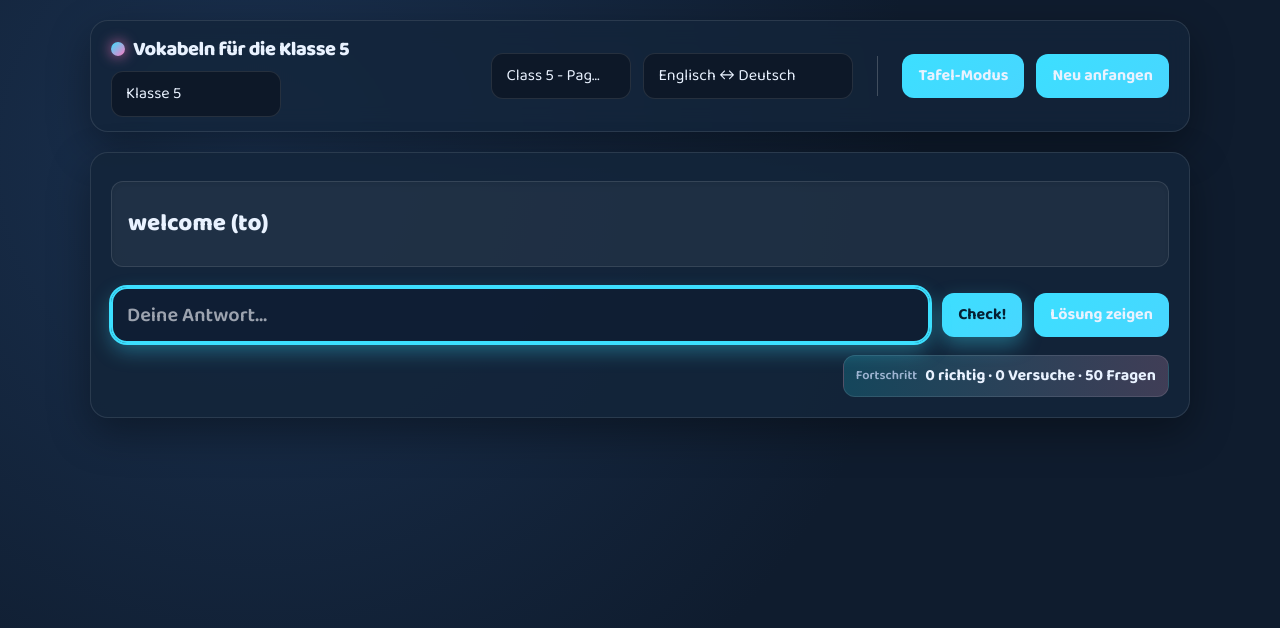
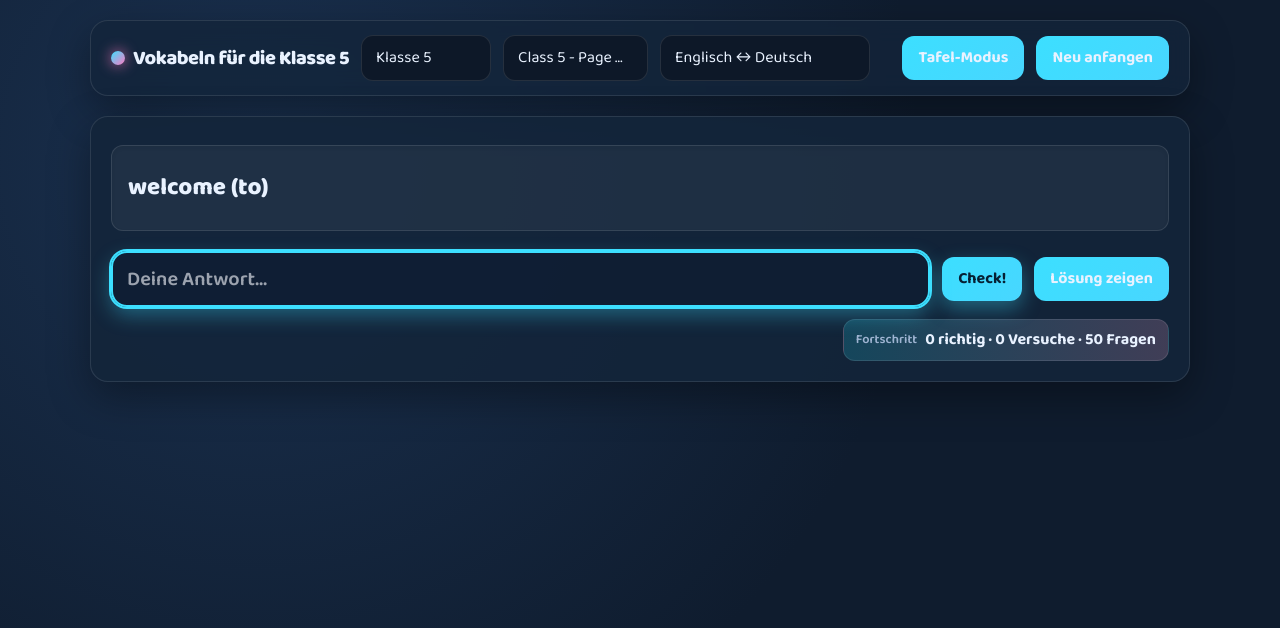
Before and after one commit to marcbey/vocabeln, a React (Vite) app: page / in a window 1280 px wide. Shown: the top 628 px of the page. Built offline with nearby package versions, Linux system fonts and the light colour scheme.

Commit message:
refactor(header): align controls on one responsive row

```diff
--- a/src/components/Header.jsx
+++ b/src/components/Header.jsx
@@ -1,5 +1,4 @@
 import { useState } from 'react';
-import ClassSelect from './header/ClassSelect.jsx';
 import HeaderDesktopControls from './header/HeaderDesktopControls.jsx';
 import HeaderMobilePanel from './header/HeaderMobilePanel.jsx';
 import MobileMenuButton from './header/MobileMenuButton.jsx';
@@ -52,10 +51,9 @@ export default function Header({
   };
 
   return (
-    <header className="w-full max-w-[1100px] bg-panel/80 backdrop-blur-md border border-white/10 rounded-xl2 px-4 py-3 md:px-5 md:py-3.5 flex flex-col md:flex-row md:items-center md:gap-4 gap-3 shadow-deep">
-      <div className="flex items-start justify-between gap-3 md:min-w-[295px]">
-        <div className="flex min-w-0 flex-col gap-2">
-          <h1 className="m-0 text-xl tracking-tight flex items-center gap-2 font-extrabold">
+    <header className="w-full max-w-[1100px] bg-panel/80 backdrop-blur-md border border-white/10 rounded-xl2 px-4 py-3 md:px-5 md:py-3.5 flex flex-col gap-3 shadow-deep">
+      <div className="flex w-full items-center gap-3">
+        <h1 className="m-0 text-lg md:text-xl tracking-tight flex items-center gap-2 font-extrabold shrink-0 whitespace-nowrap">
           <span
             className="w-3.5 h-3.5 rounded-full inline-block"
             style={{
@@ -65,40 +63,40 @@ export default function Header({
           />
           {headline}
         </h1>
-          <ClassSelect
-            value={activeClassId}
-            options={classOptions}
-            onChange={handleClassChange}
-            className="w-[150px] sm:w-[170px]"
+
+        <HeaderDesktopControls
+          activeClassId={activeClassId}
+          classOptions={classOptions}
+          pages={pages}
+          page={page}
+          completedPages={completedPages}
+          isIrregular={isIrregular}
+          direction={direction}
+          boardMode={boardMode}
+          onClassChange={handleClassChange}
+          onPageChange={handlePageChange}
+          onDirectionChange={handleDirectionChange}
+          onToggleBoardMode={handleToggleBoardMode}
+          onReset={handleReset}
         />
-        </div>
+
         <MobileMenuButton
           open={mobileMenuOpen}
           onToggle={() => setMobileMenuOpen((open) => !open)}
         />
       </div>
 
-      <HeaderDesktopControls
+      {mobileMenuOpen && (
+        <HeaderMobilePanel
+          activeClassId={activeClassId}
+          classOptions={classOptions}
           pages={pages}
           page={page}
           completedPages={completedPages}
           isIrregular={isIrregular}
           direction={direction}
           boardMode={boardMode}
-        onPageChange={handlePageChange}
-        onDirectionChange={handleDirectionChange}
-        onToggleBoardMode={handleToggleBoardMode}
-        onReset={handleReset}
-      />
-
-      {mobileMenuOpen && (
-        <HeaderMobilePanel
-          pages={pages}
-          page={page}
-          completedPages={completedPages}
-          isIrregular={isIrregular}
-          direction={direction}
-          boardMode={boardMode}
+          onClassChange={handleClassChange}
           onPageChange={handlePageChange}
           onDirectionChange={handleDirectionChange}
           onToggleBoardMode={handleToggleBoardMode}
--- a/src/components/header/HeaderDesktopControls.jsx
+++ b/src/components/header/HeaderDesktopControls.jsx
@@ -1,25 +1,35 @@
 import classNames from 'classnames';
+import ClassSelect from './ClassSelect.jsx';
 import DirectionSelect from './DirectionSelect.jsx';
 import HeaderActions from './HeaderActions.jsx';
 import PageSelect from './PageSelect.jsx';
 
 export default function HeaderDesktopControls({
+  activeClassId,
+  classOptions,
   pages,
   page,
   completedPages,
   isIrregular,
   direction,
   boardMode,
+  onClassChange,
   onPageChange,
   onDirectionChange,
   onToggleBoardMode,
   onReset,
 }) {
   return (
-    <div className="hidden md:flex flex-1 items-center gap-3">
-      <div className="flex gap-3 items-center justify-end md:ml-auto">
+    <div className="hidden md:flex flex-1 items-center gap-3 min-w-0 overflow-x-auto">
+      <ClassSelect
+        value={activeClassId}
+        options={classOptions}
+        onChange={onClassChange}
+        className="w-[130px] shrink-0"
+      />
+
       <div
-          className={classNames('flex items-center', {
+        className={classNames('flex items-center shrink-0', {
           'opacity-50 pointer-events-none': isIrregular,
         })}
       >
@@ -29,21 +39,17 @@ export default function HeaderDesktopControls({
           completedPages={completedPages}
           disabled={isIrregular}
           onChange={onPageChange}
-            className="w-[120px] sm:w-[140px]"
+          className="w-[145px]"
         />
       </div>
+
       <DirectionSelect
         direction={direction}
         onChange={onDirectionChange}
-          className="w-[190px] sm:w-[210px]"
+        className="w-[210px] shrink-0"
       />
-      </div>
 
-      <div className="hidden md:flex items-center px-3">
-        <span className="w-px h-10 bg-white/20" aria-hidden />
-      </div>
-
-      <div className="flex items-center gap-3 justify-end">
+      <div className="ml-auto shrink-0">
         <HeaderActions
           boardMode={boardMode}
           onToggleBoardMode={onToggleBoardMode}
--- a/src/components/header/HeaderMobilePanel.jsx
+++ b/src/components/header/HeaderMobilePanel.jsx
@@ -1,25 +1,35 @@
 import classNames from 'classnames';
+import ClassSelect from './ClassSelect.jsx';
 import DirectionSelect from './DirectionSelect.jsx';
 import HeaderActions from './HeaderActions.jsx';
 import PageSelect from './PageSelect.jsx';
 
 export default function HeaderMobilePanel({
+  activeClassId,
+  classOptions,
   pages,
   page,
   completedPages,
   isIrregular,
   direction,
   boardMode,
+  onClassChange,
   onPageChange,
   onDirectionChange,
   onToggleBoardMode,
   onReset,
 }) {
   return (
-    <div className="md:hidden flex flex-col gap-3 bg-panel/90 border border-white/10 rounded-xl p-3 shadow-deep">
-      <div className="flex gap-3 items-center justify-between">
+    <div className="md:hidden flex gap-3 items-center overflow-x-auto bg-panel/90 border border-white/10 rounded-xl p-3 shadow-deep">
+      <ClassSelect
+        value={activeClassId}
+        options={classOptions}
+        onChange={onClassChange}
+        className="pr-7 min-w-[130px] w-[130px] shrink-0"
+      />
+
       <div
-          className={classNames('flex items-center flex-1 min-w-[150px] max-w-[200px]', {
+        className={classNames('flex items-center shrink-0', {
           'opacity-50 pointer-events-none': isIrregular,
         })}
       >
@@ -29,25 +39,25 @@ export default function HeaderMobilePanel({
           completedPages={completedPages}
           disabled={isIrregular}
           onChange={onPageChange}
-            className="pr-7 w-full"
+          className="pr-7 min-w-[145px] w-[145px]"
         />
       </div>
 
-        <div className="flex items-center flex-1">
+      <div className="flex items-center shrink-0">
         <DirectionSelect
           direction={direction}
           onChange={onDirectionChange}
-            className="pr-7 w-full"
+          className="pr-7 min-w-[210px] w-[210px]"
         />
       </div>
-      </div>
 
+      <div className="shrink-0">
         <HeaderActions
           boardMode={boardMode}
           onToggleBoardMode={onToggleBoardMode}
           onReset={onReset}
-        fullWidth
         />
+      </div>
     </div>
   );
 }
```
Lines whose indentation alone changed are shown as unchanged.
